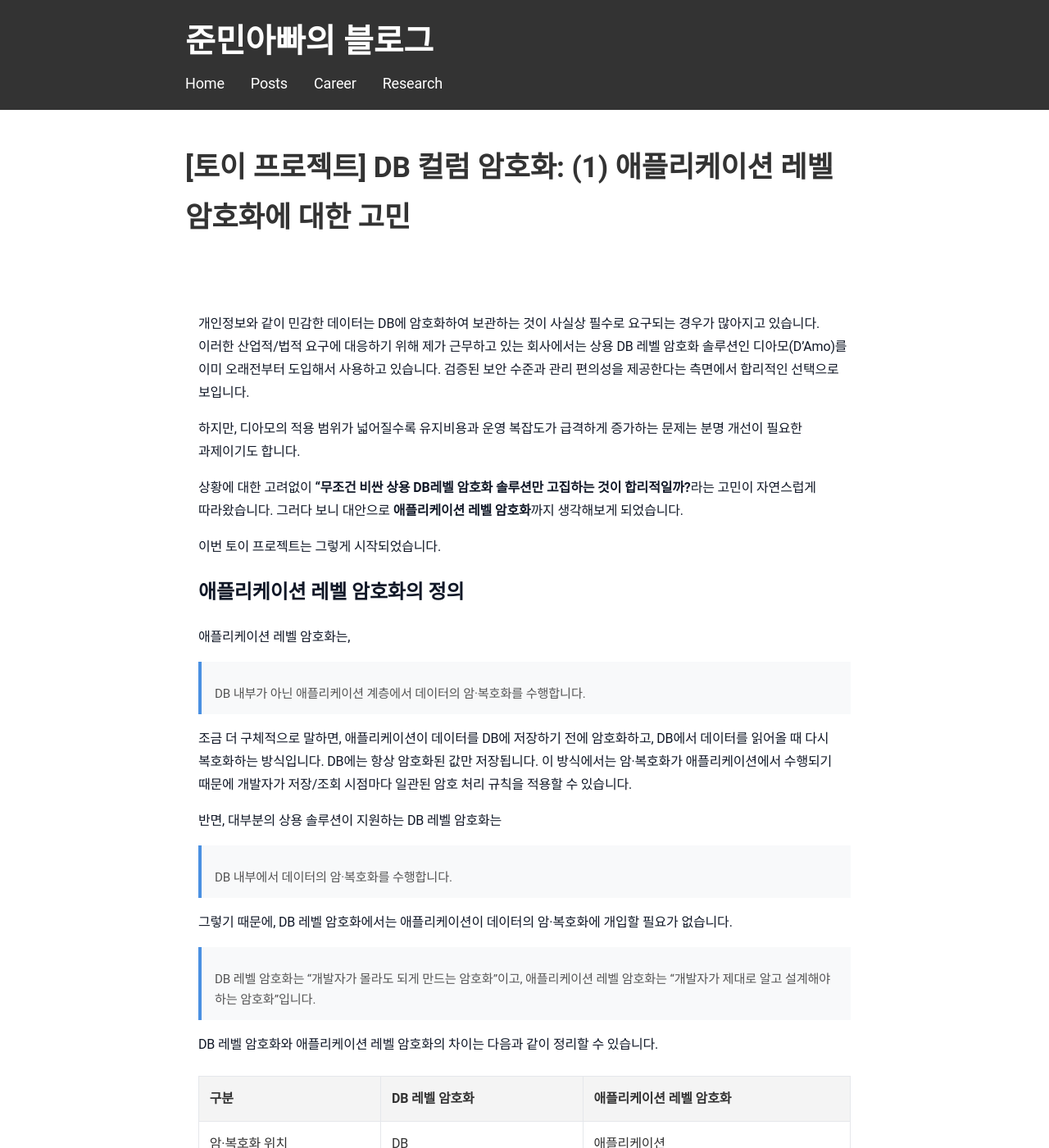
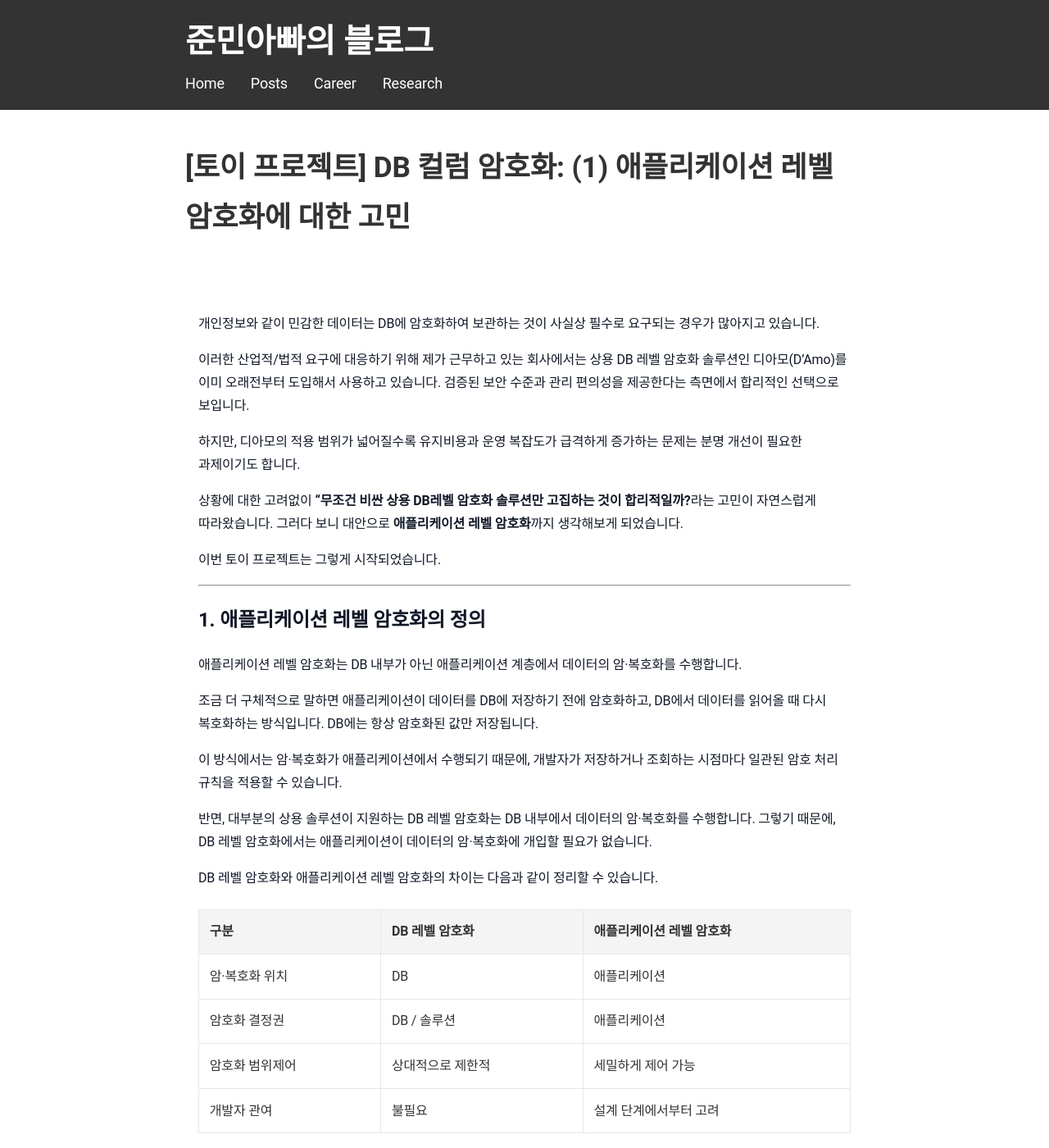
Before and after one commit to sanghoon-lee/sanghoon-lee.github.io, a Jekyll site: the page built from _posts/2026-01-24-JPACryptoConverter.md, in a window 1280 px wide and 1400 px high. Shown: the whole window at 82% size. Built offline with Jekyll 4.4.1, drawn with Linux system fonts in a browser that asks for light colours; nearby versions of some CDN libraries; comment, search, counter and statistics services are not loaded; some of the changed text lies outside the part shown.

Commit message:
애플리케이션 레벨 암호화 1/5 포스팅 내용 수정보완

```diff
--- a/_posts/2026-01-24-JPACryptoConverter.md
+++ b/_posts/2026-01-24-JPACryptoConverter.md
@@ -2,10 +2,14 @@
 layout: post
 title: "[토이 프로젝트] DB 컬럼 암호화: (1) 애플리케이션 레벨 암호화에 대한 고민"
 date: 2026-01-24
+description: 애플리케이션 레벨에서 DB 컬럼 데이터를 암호화하는 토이프로젝트를 수행하는 과정을 정리한 글입니다. 1/5
+image: /assets/images/springboot.png
 categories: 토이프로젝트
 ---
 
-개인정보와 같이 민감한 데이터는 DB에 암호화하여 보관하는 것이 사실상 필수로 요구되는 경우가 많아지고 있습니다. 이러한 산업적/법적 요구에 대응하기 위해 제가 근무하고 있는 회사에서는 상용 DB 레벨 암호화 솔루션인 디아모(D'Amo)를 이미 오래전부터 도입해서 사용하고 있습니다. 검증된 보안 수준과 관리 편의성을 제공한다는 측면에서 합리적인 선택으로 보입니다.
+개인정보와 같이 민감한 데이터는 DB에 암호화하여 보관하는 것이 사실상 필수로 요구되는 경우가 많아지고 있습니다.
+
+이러한 산업적/법적 요구에 대응하기 위해 제가 근무하고 있는 회사에서는 상용 DB 레벨 암호화 솔루션인 디아모(D'Amo)를 이미 오래전부터 도입해서 사용하고 있습니다. 검증된 보안 수준과 관리 편의성을 제공한다는 측면에서 합리적인 선택으로 보입니다.
 
 하지만, 디아모의 적용 범위가 넓어질수록 유지비용과 운영 복잡도가 급격하게 증가하는 문제는 분명 개선이 필요한 과제이기도 합니다.
 
@@ -13,22 +17,17 @@ categories: 토이프로젝트
 
 이번 토이 프로젝트는 그렇게 시작되었습니다.
 
-## 애플리케이션 레벨 암호화의 정의
+---
 
-애플리케이션 레벨 암호화는,
-> DB 내부가 아닌 애플리케이션 계층에서 데이터의 암·복호화를 수행합니다.
+## 1. 애플리케이션 레벨 암호화의 정의
 
-조금 더 구체적으로 말하면, 애플리케이션이 데이터를 DB에 저장하기 전에 암호화하고, DB에서 데이터를 읽어올 때 다시 복호화하는 방식입니다. DB에는 항상 암호화된 값만 저장됩니다.
-이 방식에서는 암·복호화가 애플리케이션에서 수행되기 때문에
-개발자가 저장/조회 시점마다 일관된 암호 처리 규칙을 적용할 수 있습니다.
+애플리케이션 레벨 암호화는 DB 내부가 아닌 애플리케이션 계층에서 데이터의 암·복호화를 수행합니다.
 
-반면, 대부분의 상용 솔루션이 지원하는 DB 레벨 암호화는
-> DB 내부에서 데이터의 암·복호화를 수행합니다.
+조금 더 구체적으로 말하면 애플리케이션이 데이터를 DB에 저장하기 전에 암호화하고, DB에서 데이터를 읽어올 때 다시 복호화하는 방식입니다. DB에는 항상 암호화된 값만 저장됩니다.
 
-그렇기 때문에, DB 레벨 암호화에서는 애플리케이션이 데이터의 암·복호화에 개입할 필요가 없습니다.
+이 방식에서는 암·복호화가 애플리케이션에서 수행되기 때문에, 개발자가 저장하거나 조회하는 시점마다 일관된 암호 처리 규칙을 적용할 수 있습니다.
 
-> DB 레벨 암호화는 “개발자가 몰라도 되게 만드는 암호화”이고,
-애플리케이션 레벨 암호화는 “개발자가 제대로 알고 설계해야 하는 암호화”입니다.
+반면, 대부분의 상용 솔루션이 지원하는 DB 레벨 암호화는 DB 내부에서 데이터의 암·복호화를 수행합니다. 그렇기 때문에, DB 레벨 암호화에서는 애플리케이션이 데이터의 암·복호화에 개입할 필요가 없습니다.
 
 DB 레벨 암호화와 애플리케이션 레벨 암호화의 차이는 다음과 같이 정리할 수 있습니다.
 
@@ -39,7 +38,11 @@ DB 레벨 암호화와 애플리케이션 레벨 암호화의 차이는 다음
 | 암호화 범위제어 |	상대적으로 제한적 |	세밀하게 제어 가능 |
 | 개발자 관여 | 불필요 | 설계 단계에서부터 고려 |
 
-## 애플리케이션 레벨 암호화의 장점과 한계
+> DB 레벨 암호화는 “개발자가 몰라도 되게 만드는 암호화”이고, 애플리케이션 레벨 암호화는 “개발자가 제대로 알고 설계해야 하는 암호화”입니다.
+
+---
+
+## 2. 애플리케이션 레벨 암호화의 장점과 한계
 
 애플리케이션 레벨 암호화는 DB 레벨 암호화에 비해 개발자가 관여해야 할 부분이 많습니다. 하지만, 그만큼 개발자가 암호화 대상·시점·방식에 대해 보다 명확하게 통제할 수 있습니다.
 
@@ -77,13 +80,15 @@ DB 레벨 암호화와 애플리케이션 레벨 암호화의 차이는 다음
 * 애플리케이션 레벨에서 접근 통제가 이미 충분히 이루어지고 있는 영역
 * 외부로 데이터가 노출되지 않는 영역
 
-## 토이 프로젝트의 목적
+---
 
-JPA를 사용하는 환경에서 통제 가능한 범위 내에서 안전하고 일관된 애플리케이션 레벨 암호화를 직접 구현해보고 싶었습니다. DB에 저장되는 특정 컬럼에 대해 애플리케이션이 책임지고 데이터의 암·복호화를 수행하는 핵심 기능뿐만 아니라, 실무에서 마주칠 수 있는 여러 제약까지 고려해서 설계에 반영해보도록 하겠습니다.
+## 4. 토이 프로젝트의 목표
 
-## 다음 포스팅으로 넘어가며...
+JPA를 사용하는 환경에서 통제 가능한 범위 내에서 안전하고 일관된 애플리케이션 레벨 암호화를 직접 구현해보고 싶었습니다. DB에 저장되는 특정 컬럼에 대해 애플리케이션이 책임지고 데이터의 암·복호화를 수행하는 핵심 기능뿐만 아니라, 실무에서 마주칠 수 있는 여러 제약까지 고려해서 설계에 반영해보는 것이 목표였습니다.
 
-이번 포스팅에서는 먼저 애플리케이션 레벨 암호화의 개념과 방향성을 정리했습니다. 다음 포스팅에서는 이를 실제 코드를 보면서 어떻게 구현했는지 자세히 살펴보도록 하겠습니다.
+이어지는 포스팅에서 어떻게 구현했는지 자세히 살펴보도록 하겠습니다.
+
+---
 
 ## 포스팅 시리즈
 
```
Also changed, not shown: other parts of _posts/2026-01-24-JPACryptoConverter.md (+12 -6 lines).
